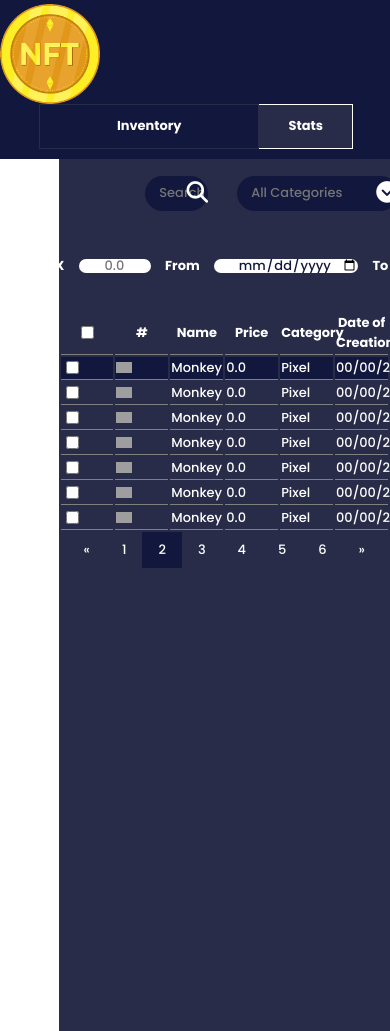
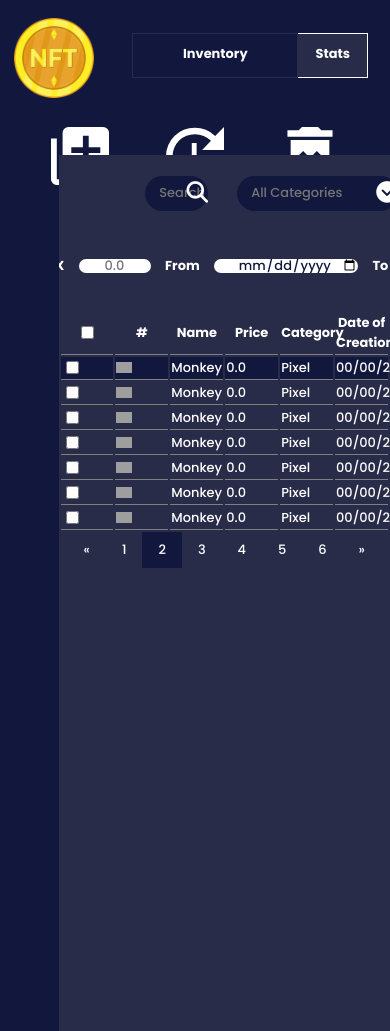
Before and after one commit to YouCodeSchool/ShopNow, a PHP site: page /inventory.php in a window 390 px wide. Run offline with PHP 8.4, Linux system fonts and the light colour scheme; some libraries are stand-ins or nearby versions; grey boxes are pictures that could not be loaded.

Commit message:
inveto page

```diff
--- a/inventory.php
+++ b/inventory.php
@@ -25,7 +25,6 @@
     <!-- <header> -->
     <!-- Left bar -->
 
-
         <div class="left-bar-container bg-color center">
 
             <div><a href="#"><img class="logo" src="public\assets\images\Logo.png"></a></div>
@@ -36,11 +35,10 @@
                 </div>
                 <div id="stats-page">
                     <h2><a href="#">Stats</a></h2>
-                <div id="border-left"></div>
                 </div>
             </div>
             <!-- CRUD operations -->
-        <div class="flex flex-col center">
+            <div class="CRUD flex flex-col center">
                 <div class="ADD_BUTTON flex flex-row">
                     <div class="space-between_CRUD"><a href="#"><img src="public/assets/images/add.svg"></a></div>
                     <div class="space-between_CRUD"><h1><a href="#">ADD</a></h1></div>
@@ -217,7 +215,7 @@
             <div class="bg-blurr">
             </div>
             <div class="ADD bg-color">
-            <i class="fas fa-window-close" style="font-size: 3em; float:right; margin:1.5rem"></i>
+                <i class="CLOSE fas fa-window-close" style="font-size: 3em; float:right; margin:1.5rem"></i>
                 <form class="flex flex-col">
                         <ul class="flex flex-row" style="justify-content: space-evenly;">
                             <li>
@@ -258,7 +256,7 @@
               </div>
 
               <div class="UPDATE bg-color">
-            <i class="fas fa-window-close" style="font-size: 3em; float:right; margin:1.5rem"></i>
+                <i class="CLOSE fas fa-window-close" style="font-size: 3em; float:right; margin:1.5rem"></i>
                 <form class="flex flex-col">
                     <ul class="flex flex-row" style="justify-content: space-evenly;">
                         <li>
@@ -311,13 +309,14 @@
     var delete_event = document.querySelector('.DELETE_BUTTON');
         delete_event.addEventListener('click', dis_delete_confir);
 
-        // var closeX = document.querySelector('.close');
-        //     closeX.addEventListener('click', close);
+    var closeX = document.querySelector('.CLOSE');
+        closeX.addEventListener('click', close);
 
 
     function close() {
             document.querySelector(".ADD").style.display = "none";
             document.querySelector(".UPDATE").style.display = "none";
+            document.querySelector(".bg-blurr").style.display = "none";
     }
 
     function dis_add(){
--- a/public/css/inventory.css
+++ b/public/css/inventory.css
@@ -316,6 +316,9 @@
     height : 4rem;
     border-radius: 1rem;
 }
+.CLOSE{
+    cursor: pointer;
+}
 form ul li {
     list-style: none;
 
@@ -341,23 +344,49 @@
     body{
         flex-direction : column;
     }
+
     .left-bar-container{
         flex-direction: row;
         width : 100%;
         /* position : relative; */
-        height : 15%;
+        height : 100%;
+        /* z-index : -7; */
     }
     .logo {
         float : left;
+        height : 80px;
+        width :80px;
+        margin : 1rem;
     }
     .page-switcher{
-        margin : 0;
+        /* position : absolute; */
+        /* right  : 0; */
+        margin : 1rem;
+        margin-top : 2rem;
+        /* float: right; */
+        width : 60%;
+        /* overflow :auto; */
     }
-    #CRUD {
-        display : none;
+    .CRUD {
+        /* display : block; */
+        /* position : absolute; */
+        flex-direction: row;
+        margin-top : 1rem;
+        margin-left : 1rem;
+        /* font-size: 5rem; */
+        width : 100%;
+    }
+    .CRUD img {
+        width : 4rem;
+        height : 4rem;
     }
 
     .main-page{
         top : 15%;
+        z-index : 999;
     }
+    .ADD_BUTTON h1, .DELETE_BUTTON h1, .UPDATE_BUTTON h1{
+        display : none;
+    }
+
 }
```
Lines whose indentation alone changed are shown as unchanged.
